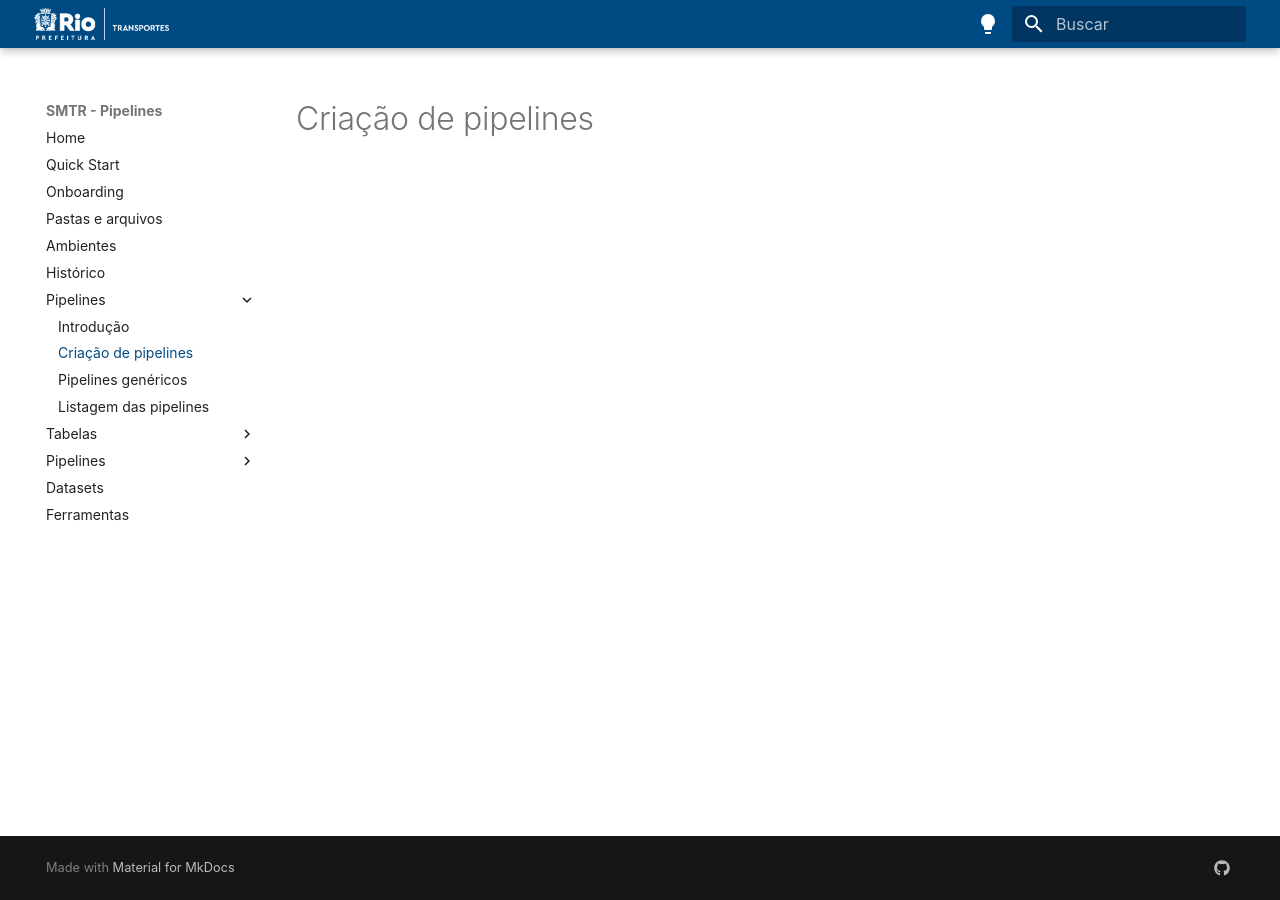
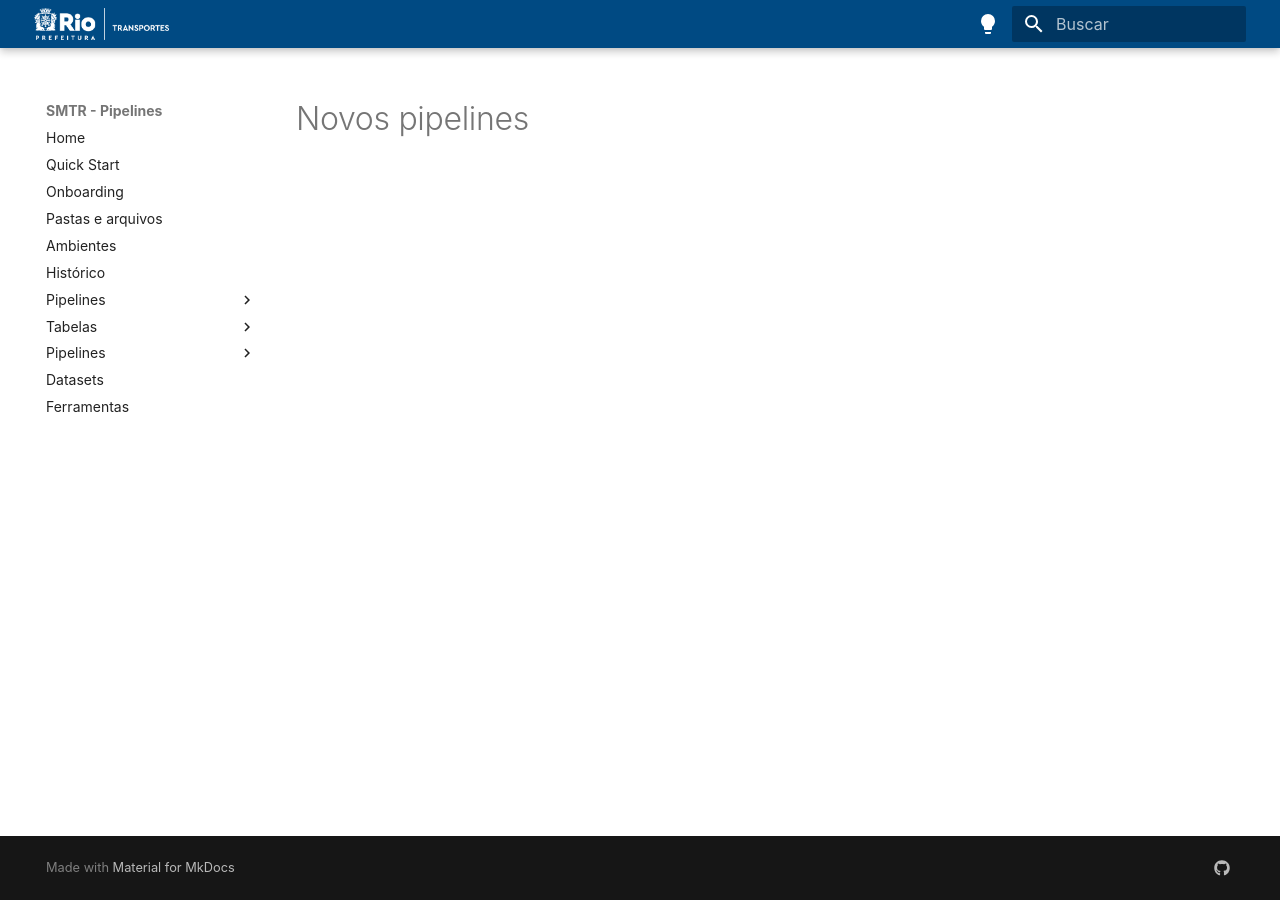
Before and after one commit to RJ-SMTR/pipelines-docs, an MkDocs documentation site: the page built from docs/pipelines/novos_pipelines.md, in a window 1280 px wide. Built offline with MkDocs 1.6.1 and Material for MkDocs 9.7.7, drawn with Linux system fonts in a browser that asks for light colours; some web fonts are replaced.

Commit message:
Update mkdocs.yml

```diff
--- a/mkdocs.yml
+++ b/mkdocs.yml
@@ -10,9 +10,6 @@
   - Histórico: historico.md # descrição dos motivos para criarmos as pipelines como fazemos atualmente
   - Pipelines:
     - Introdução: pipelines/introducao.md # descrição dos motivos para criarmos as pipelines como fazemos atualmente
-    - Criação de pipelines: pipelines/novos_pipelines.md # como criar novos pipelines
-    - Pipelines genéricos: pipelines/templates.md # templates de pipelines genéricos, captura, tratamento
-    - Listagem das pipelines: pipelines/listagem_pipelines.md # histórico das pipelines já existentes, para cada uma falar dos parâmetros e do que se trata
   - Tabelas:
       - Manual de Estilo: tabelas/manual_estilo_tabelas.md # manual para criação de tabelas e modelos
       - Backup: tabelas/backups.md #descreve o processo de backups
```
